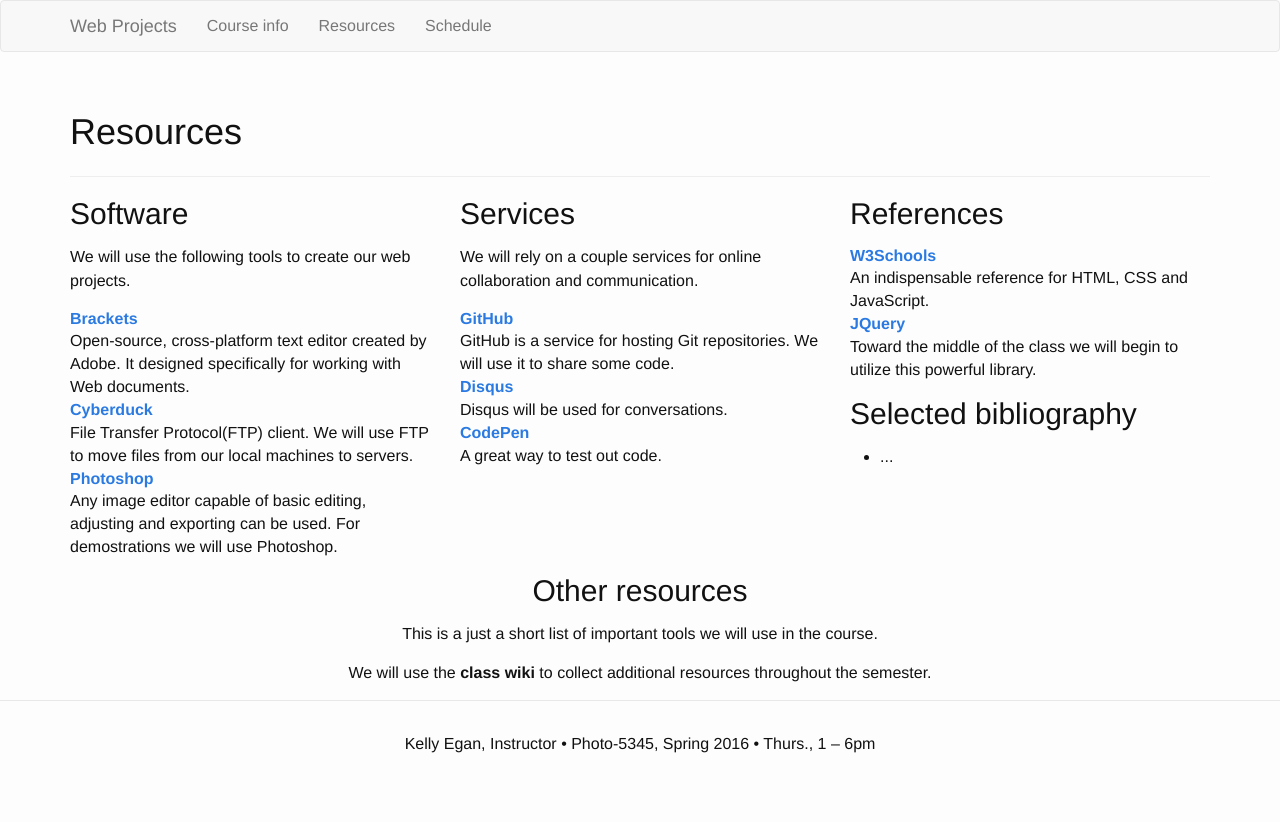
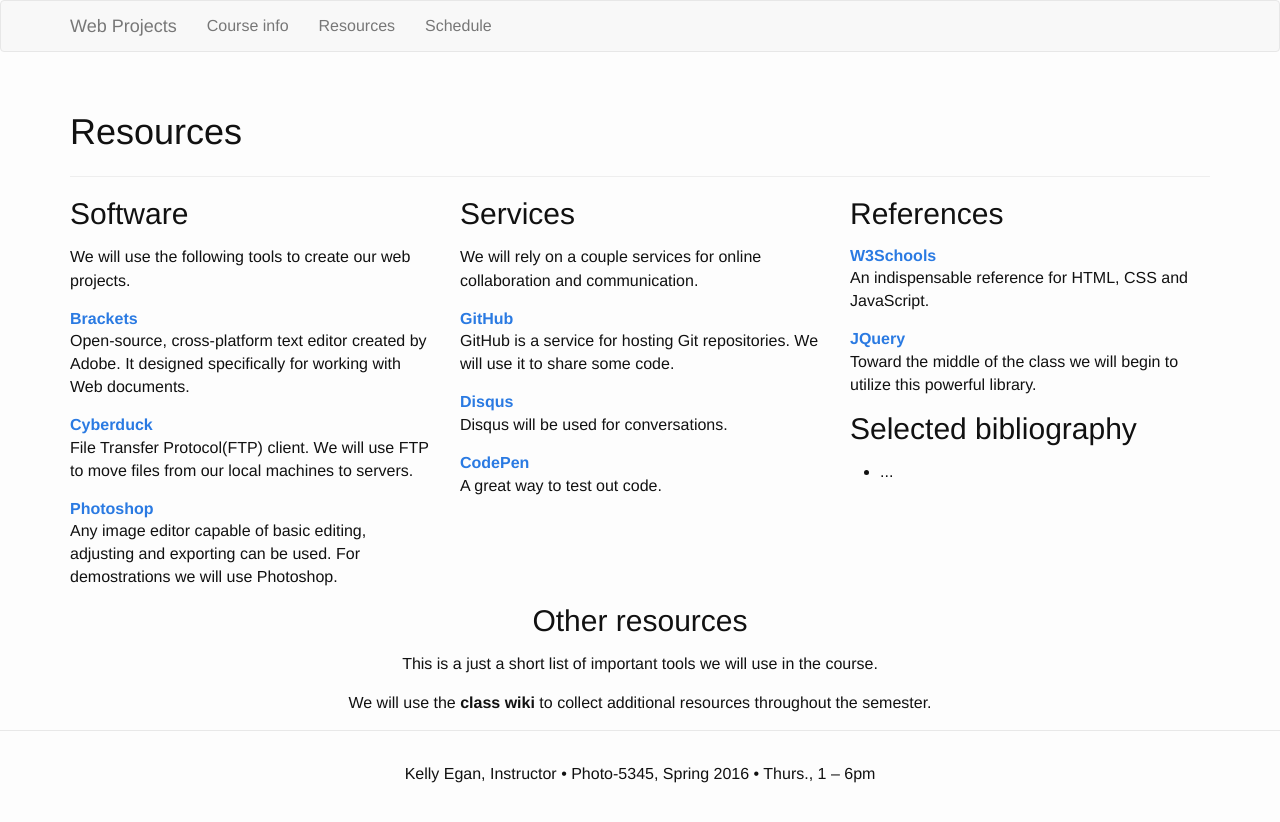
Before and after one commit to michelav/fa7-frameworks, a Jekyll site: the page built from resources.html, in a window 1280 px wide. Shown: the top 822 px of the page. Built offline with Jekyll 4.4.1, drawn with Linux system fonts in a browser that asks for light colours.

Commit message:
Add space after dd element to separate dt/dd pairs

```diff
--- a/_sass/_base.scss
+++ b/_sass/_base.scss
@@ -32,7 +32,7 @@
  */
 h1, h2, h3, h4, h5, h6,
 p, blockquote, pre,
-ul, ol, dl, figure,
+ul, ol, dl, dd, figure,
 %vertical-rhythm {
     margin-bottom: $spacing-unit / 2;
 }
```
